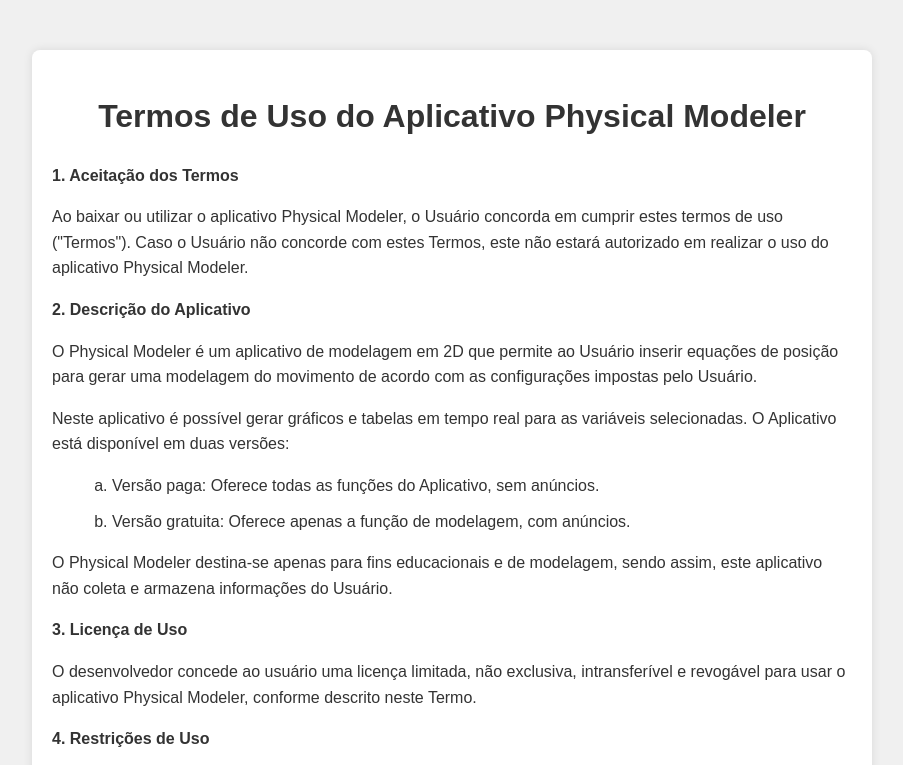
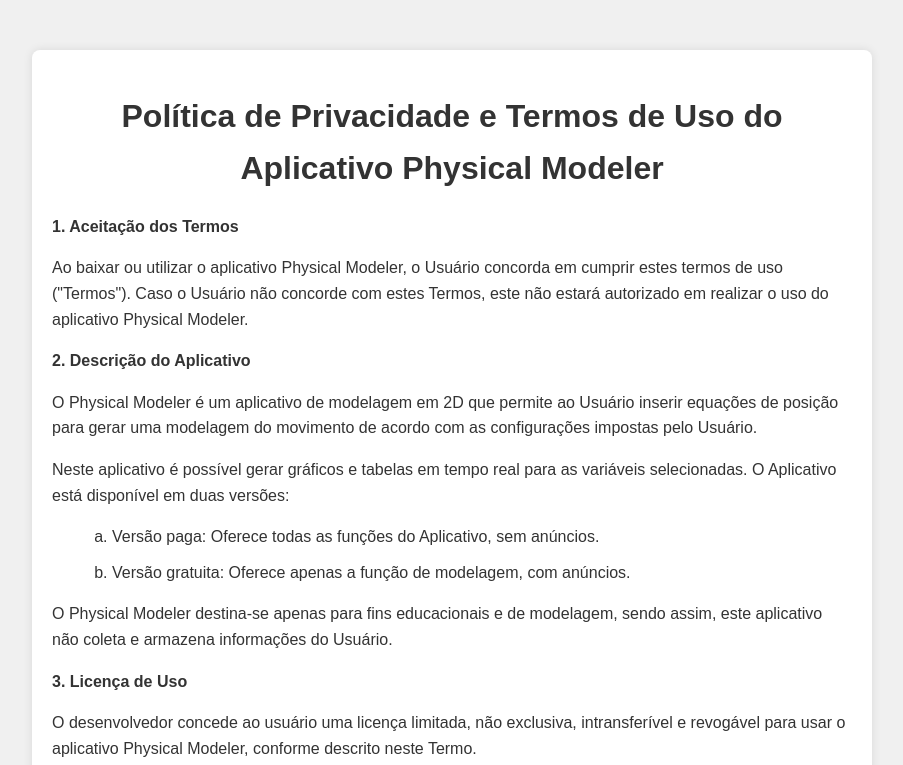
Before and after one commit to JorgeHenrys/physical_modeler_terms, a plain HTML site: page index.html in a window 1280 px wide. Shown: the top 765 px of the page, without its empty margins (188-1091 px from the left). Drawn offline with Linux system fonts and the light colour scheme.

Commit message:
Correção no titulo dos Termos

```diff
--- a/index.html
+++ b/index.html
@@ -6,13 +6,13 @@
     <meta name="viewport" content="width=device-width, initial-scale=1.0">
     <link rel="shortcut icon" type="imagex/png" href="./images/logo_icon.ico">
     <link rel="stylesheet" href="styles.css">
-    <title>Termos de Uso - Physical Modeler</title>
+    <title>Política de Privacidade - Physical Modeler</title>
 
 </head>
 
 <body>
     <div class="container">
-        <h1>Termos de Uso do Aplicativo Physical Modeler</h1>
+        <h1>Política de Privacidade e Termos de Uso do Aplicativo Physical Modeler</h1>
         <p><strong>1. Aceitação dos Termos</strong></p>
         <p>Ao baixar ou utilizar o aplicativo Physical Modeler, o Usuário concorda em cumprir estes termos de uso ("Termos"). Caso o Usuário não concorde com estes Termos, este não estará autorizado em realizar o uso do aplicativo Physical Modeler.</p>
 
```
